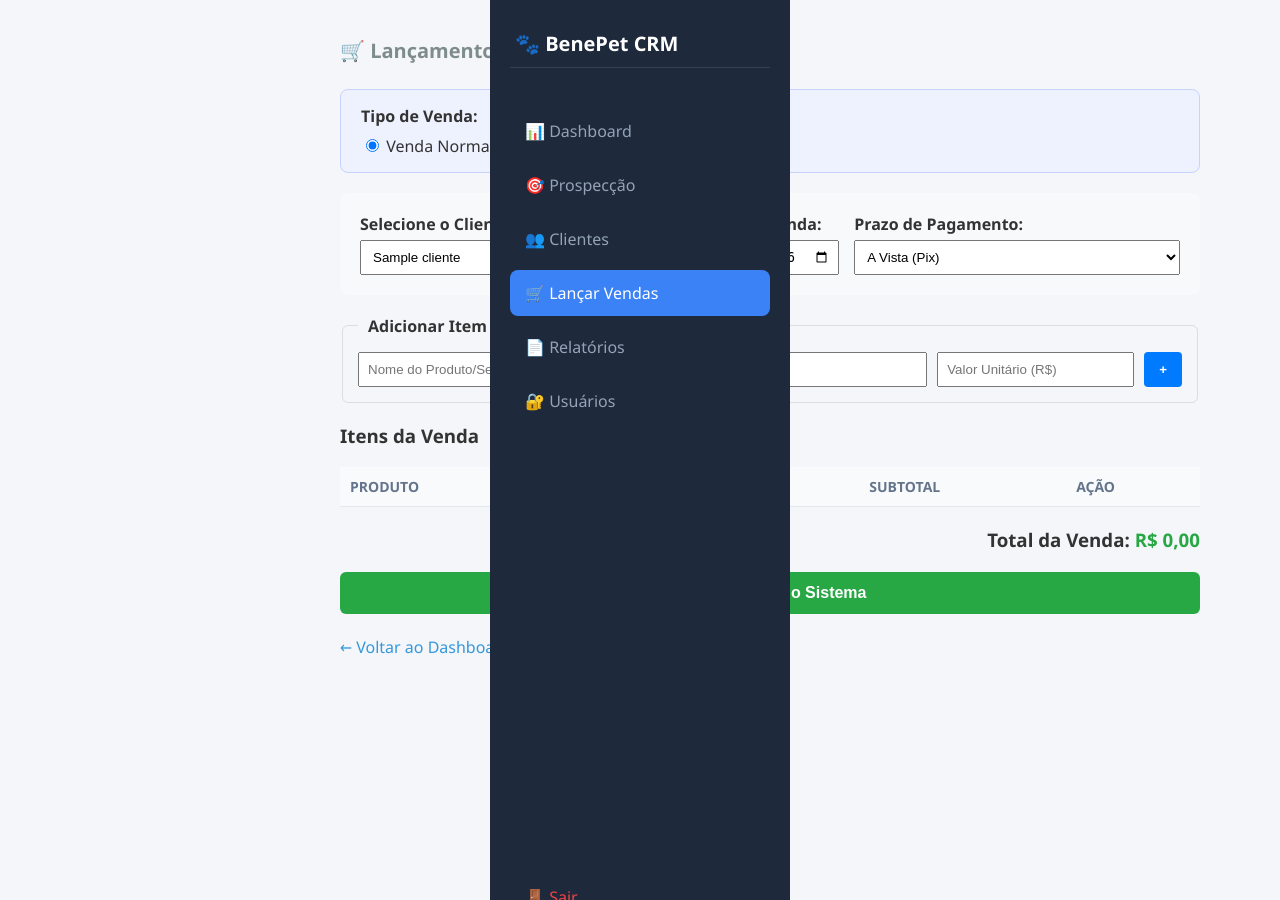
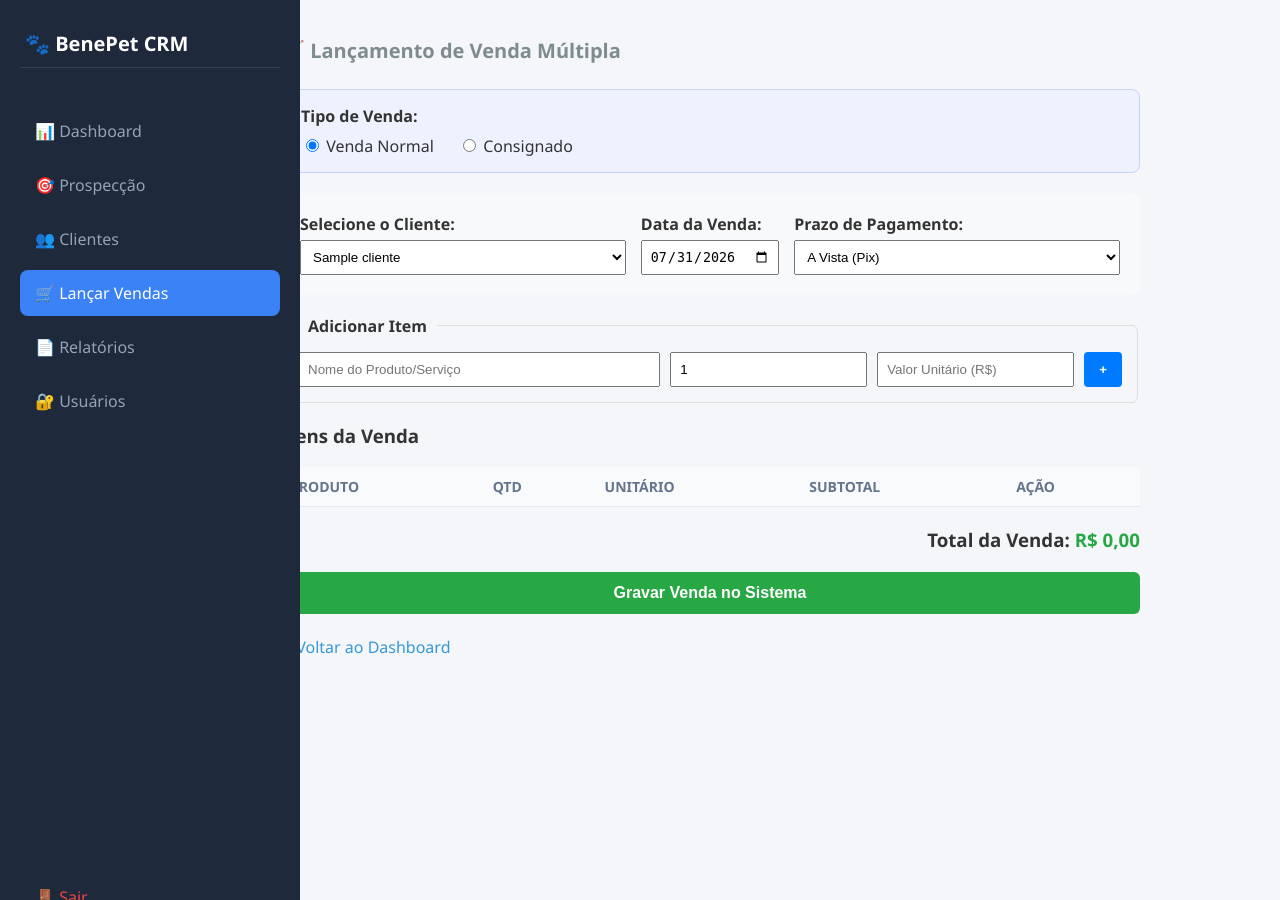
Before and after one commit to Bepenet/Benepet-CRM, a Flask app: page /vendas in a window 1280 px wide. Run offline with Flask 3, Linux system fonts and the light colour scheme; the visitor is signed in with stand-in values (Sample User, id 1); tables that the repository leaves empty hold one stand-in row (values such as "Sample post"); data that the repository does not hold is empty.

Commit message:
Corrige posicao do menu lateral fixo a esquerda em todas as telas

```diff
--- a/templates/cliente_detalhe.html
+++ b/templates/cliente_detalhe.html
@@ -7,7 +7,7 @@
     <link rel="stylesheet" href="https://cdnjs.cloudflare.com/ajax/libs/font-awesome/6.0.0/css/all.min.css">
     <style>
         body { font-family: 'Segoe UI', Arial, sans-serif; margin: 0; background-color: #f4f6f9; display: flex; }
-        .sidebar { width: 260px; background-color: #1e293b; color: white; display: flex; flex-direction: column; padding: 20px; flex-shrink: 0; position: fixed; height: 100vh; }
+        .sidebar { width: 260px; background-color: #1e293b; color: white; display: flex; flex-direction: column; padding: 20px; flex-shrink: 0; position: fixed; left: 0; top: 0; height: 100vh; }
         .sidebar-brand { display: flex; align-items: center; gap: 10px; font-size: 20px; font-weight: bold; margin-bottom: 40px; padding: 10px 5px; border-bottom: 1px solid #334155; }
         .sidebar-menu { display: flex; flex-direction: column; gap: 8px; flex-grow: 1; }
         .menu-link { display: flex; align-items: center; gap: 12px; color: #94a3b8; text-decoration: none; padding: 12px 15px; border-radius: 8px; font-weight: 500; transition: all 0.3s ease; }
--- a/templates/clientes.html
+++ b/templates/clientes.html
@@ -7,7 +7,7 @@
     <link rel="stylesheet" href="https://cdnjs.cloudflare.com/ajax/libs/font-awesome/6.0.0/css/all.min.css">
     <style>
         body { font-family: 'Segoe UI', Arial, sans-serif; margin: 0; background-color: #f4f6f9; display: flex; }
-        .sidebar { width: 260px; background-color: #1e293b; color: white; display: flex; flex-direction: column; padding: 20px; flex-shrink: 0; position: fixed; height: 100vh; }
+        .sidebar { width: 260px; background-color: #1e293b; color: white; display: flex; flex-direction: column; padding: 20px; flex-shrink: 0; position: fixed; left: 0; top: 0; height: 100vh; }
         .sidebar-brand { display: flex; align-items: center; gap: 10px; font-size: 20px; font-weight: bold; margin-bottom: 40px; padding: 10px 5px; border-bottom: 1px solid #334155; }
         .sidebar-menu { display: flex; flex-direction: column; gap: 8px; flex-grow: 1; }
         .menu-link { display: flex; align-items: center; gap: 12px; color: #94a3b8; text-decoration: none; padding: 12px 15px; border-radius: 8px; font-weight: 500; transition: all 0.3s ease; }
--- a/templates/consignacoes_pendentes.html
+++ b/templates/consignacoes_pendentes.html
@@ -9,7 +9,7 @@
         * { box-sizing: border-box; margin: 0; padding: 0; font-family: 'Segoe UI', Tahoma, Geneva, Verdana, sans-serif; }
         body { display: flex; background-color: #f4f6f9; color: #333; min-height: 100vh; }
 
-        .sidebar { width: 260px; background-color: #1e293b; color: white; display: flex; flex-direction: column; padding: 20px; flex-shrink: 0; position: fixed; height: 100vh; }
+        .sidebar { width: 260px; background-color: #1e293b; color: white; display: flex; flex-direction: column; padding: 20px; flex-shrink: 0; position: fixed; left: 0; top: 0; height: 100vh; }
         .sidebar-brand { display: flex; align-items: center; gap: 10px; font-size: 20px; font-weight: bold; margin-bottom: 40px; padding: 10px 5px; border-bottom: 1px solid #334155; }
         .sidebar-menu { display: flex; flex-direction: column; gap: 8px; flex-grow: 1; }
         .menu-link { display: flex; align-items: center; gap: 12px; color: #94a3b8; text-decoration: none; padding: 12px 15px; border-radius: 8px; font-weight: 500; }
--- a/templates/contatos_pendentes.html
+++ b/templates/contatos_pendentes.html
@@ -9,7 +9,7 @@
         * { box-sizing: border-box; margin: 0; padding: 0; font-family: 'Segoe UI', Tahoma, Geneva, Verdana, sans-serif; }
         body { display: flex; background-color: #f4f6f9; color: #333; min-height: 100vh; }
 
-        .sidebar { width: 260px; background-color: #1e293b; color: white; display: flex; flex-direction: column; padding: 20px; flex-shrink: 0; position: fixed; height: 100vh; }
+        .sidebar { width: 260px; background-color: #1e293b; color: white; display: flex; flex-direction: column; padding: 20px; flex-shrink: 0; position: fixed; left: 0; top: 0; height: 100vh; }
         .sidebar-brand { display: flex; align-items: center; gap: 10px; font-size: 20px; font-weight: bold; margin-bottom: 40px; padding: 10px 5px; border-bottom: 1px solid #334155; }
         .sidebar-menu { display: flex; flex-direction: column; gap: 8px; flex-grow: 1; }
         .menu-link { display: flex; align-items: center; gap: 12px; color: #94a3b8; text-decoration: none; padding: 12px 15px; border-radius: 8px; font-weight: 500; }
--- a/templates/prospeccao_detalhe.html
+++ b/templates/prospeccao_detalhe.html
@@ -9,7 +9,7 @@
         * { box-sizing: border-box; margin: 0; padding: 0; font-family: 'Segoe UI', Tahoma, Geneva, Verdana, sans-serif; }
         body { display: flex; background-color: #f4f6f9; color: #333; min-height: 100vh; }
 
-        .sidebar { width: 260px; background-color: #1e293b; color: white; display: flex; flex-direction: column; padding: 20px; flex-shrink: 0; position: fixed; height: 100vh; }
+        .sidebar { width: 260px; background-color: #1e293b; color: white; display: flex; flex-direction: column; padding: 20px; flex-shrink: 0; position: fixed; left: 0; top: 0; height: 100vh; }
         .sidebar-brand { display: flex; align-items: center; gap: 10px; font-size: 20px; font-weight: bold; margin-bottom: 40px; padding: 10px 5px; border-bottom: 1px solid #334155; }
         .sidebar-menu { display: flex; flex-direction: column; gap: 8px; flex-grow: 1; }
         .menu-link { display: flex; align-items: center; gap: 12px; color: #94a3b8; text-decoration: none; padding: 12px 15px; border-radius: 8px; font-weight: 500; }
--- a/templates/prospeccoes.html
+++ b/templates/prospeccoes.html
@@ -9,7 +9,7 @@
         * { box-sizing: border-box; margin: 0; padding: 0; font-family: 'Segoe UI', Tahoma, Geneva, Verdana, sans-serif; }
         body { display: flex; background-color: #f4f6f9; color: #333; min-height: 100vh; }
 
-        .sidebar { width: 260px; background-color: #1e293b; color: white; display: flex; flex-direction: column; padding: 20px; flex-shrink: 0; position: fixed; height: 100vh; }
+        .sidebar { width: 260px; background-color: #1e293b; color: white; display: flex; flex-direction: column; padding: 20px; flex-shrink: 0; position: fixed; left: 0; top: 0; height: 100vh; }
         .sidebar-brand { display: flex; align-items: center; gap: 10px; font-size: 20px; font-weight: bold; margin-bottom: 40px; padding: 10px 5px; border-bottom: 1px solid #334155; }
         .sidebar-menu { display: flex; flex-direction: column; gap: 8px; flex-grow: 1; }
         .menu-link { display: flex; align-items: center; gap: 12px; color: #94a3b8; text-decoration: none; padding: 12px 15px; border-radius: 8px; font-weight: 500; }
--- a/templates/relatorio_proximo_contato.html
+++ b/templates/relatorio_proximo_contato.html
@@ -9,7 +9,7 @@
         * { box-sizing: border-box; margin: 0; padding: 0; font-family: 'Segoe UI', Tahoma, Geneva, Verdana, sans-serif; }
         body { display: flex; background-color: #f4f6f9; color: #333; min-height: 100vh; }
 
-        .sidebar { width: 260px; background-color: #1e293b; color: white; display: flex; flex-direction: column; padding: 20px; flex-shrink: 0; position: fixed; height: 100vh; }
+        .sidebar { width: 260px; background-color: #1e293b; color: white; display: flex; flex-direction: column; padding: 20px; flex-shrink: 0; position: fixed; left: 0; top: 0; height: 100vh; }
         .sidebar-brand { display: flex; align-items: center; gap: 10px; font-size: 20px; font-weight: bold; margin-bottom: 40px; padding: 10px 5px; border-bottom: 1px solid #334155; }
         .sidebar-menu { display: flex; flex-direction: column; gap: 8px; flex-grow: 1; }
         .menu-link { display: flex; align-items: center; gap: 12px; color: #94a3b8; text-decoration: none; padding: 12px 15px; border-radius: 8px; font-weight: 500; }
--- a/templates/relatorio_vendas_cliente.html
+++ b/templates/relatorio_vendas_cliente.html
@@ -9,7 +9,7 @@
         * { box-sizing: border-box; margin: 0; padding: 0; font-family: 'Segoe UI', Tahoma, Geneva, Verdana, sans-serif; }
         body { display: flex; background-color: #f4f6f9; color: #333; min-height: 100vh; }
 
-        .sidebar { width: 260px; background-color: #1e293b; color: white; display: flex; flex-direction: column; padding: 20px; flex-shrink: 0; position: fixed; height: 100vh; }
+        .sidebar { width: 260px; background-color: #1e293b; color: white; display: flex; flex-direction: column; padding: 20px; flex-shrink: 0; position: fixed; left: 0; top: 0; height: 100vh; }
         .sidebar-brand { display: flex; align-items: center; gap: 10px; font-size: 20px; font-weight: bold; margin-bottom: 40px; padding: 10px 5px; border-bottom: 1px solid #334155; }
         .sidebar-menu { display: flex; flex-direction: column; gap: 8px; flex-grow: 1; }
         .menu-link { display: flex; align-items: center; gap: 12px; color: #94a3b8; text-decoration: none; padding: 12px 15px; border-radius: 8px; font-weight: 500; }
--- a/templates/relatorio_vendas_mes.html
+++ b/templates/relatorio_vendas_mes.html
@@ -9,7 +9,7 @@
         * { box-sizing: border-box; margin: 0; padding: 0; font-family: 'Segoe UI', Tahoma, Geneva, Verdana, sans-serif; }
         body { display: flex; background-color: #f4f6f9; color: #333; min-height: 100vh; }
 
-        .sidebar { width: 260px; background-color: #1e293b; color: white; display: flex; flex-direction: column; padding: 20px; flex-shrink: 0; position: fixed; height: 100vh; }
+        .sidebar { width: 260px; background-color: #1e293b; color: white; display: flex; flex-direction: column; padding: 20px; flex-shrink: 0; position: fixed; left: 0; top: 0; height: 100vh; }
         .sidebar-brand { display: flex; align-items: center; gap: 10px; font-size: 20px; font-weight: bold; margin-bottom: 40px; padding: 10px 5px; border-bottom: 1px solid #334155; }
         .sidebar-menu { display: flex; flex-direction: column; gap: 8px; flex-grow: 1; }
         .menu-link { display: flex; align-items: center; gap: 12px; color: #94a3b8; text-decoration: none; padding: 12px 15px; border-radius: 8px; font-weight: 500; }
--- a/templates/relatorio_vendas_vendedor.html
+++ b/templates/relatorio_vendas_vendedor.html
@@ -9,7 +9,7 @@
         * { box-sizing: border-box; margin: 0; padding: 0; font-family: 'Segoe UI', Tahoma, Geneva, Verdana, sans-serif; }
         body { display: flex; background-color: #f4f6f9; color: #333; min-height: 100vh; }
 
-        .sidebar { width: 260px; background-color: #1e293b; color: white; display: flex; flex-direction: column; padding: 20px; flex-shrink: 0; position: fixed; height: 100vh; }
+        .sidebar { width: 260px; background-color: #1e293b; color: white; display: flex; flex-direction: column; padding: 20px; flex-shrink: 0; position: fixed; left: 0; top: 0; height: 100vh; }
         .sidebar-brand { display: flex; align-items: center; gap: 10px; font-size: 20px; font-weight: bold; margin-bottom: 40px; padding: 10px 5px; border-bottom: 1px solid #334155; }
         .sidebar-menu { display: flex; flex-direction: column; gap: 8px; flex-grow: 1; }
         .menu-link { display: flex; align-items: center; gap: 12px; color: #94a3b8; text-decoration: none; padding: 12px 15px; border-radius: 8px; font-weight: 500; }
--- a/templates/relatorios.html
+++ b/templates/relatorios.html
@@ -9,7 +9,7 @@
         * { box-sizing: border-box; margin: 0; padding: 0; font-family: 'Segoe UI', Tahoma, Geneva, Verdana, sans-serif; }
         body { display: flex; background-color: #f4f6f9; color: #333; min-height: 100vh; }
 
-        .sidebar { width: 260px; background-color: #1e293b; color: white; display: flex; flex-direction: column; padding: 20px; flex-shrink: 0; position: fixed; height: 100vh; }
+        .sidebar { width: 260px; background-color: #1e293b; color: white; display: flex; flex-direction: column; padding: 20px; flex-shrink: 0; position: fixed; left: 0; top: 0; height: 100vh; }
         .sidebar-brand { display: flex; align-items: center; gap: 10px; font-size: 20px; font-weight: bold; margin-bottom: 40px; padding: 10px 5px; border-bottom: 1px solid #334155; }
         .sidebar-menu { display: flex; flex-direction: column; gap: 8px; flex-grow: 1; }
         .menu-link { display: flex; align-items: center; gap: 12px; color: #94a3b8; text-decoration: none; padding: 12px 15px; border-radius: 8px; font-weight: 500; }
--- a/templates/vendas.html
+++ b/templates/vendas.html
@@ -6,8 +6,8 @@
     <title>Lançar Venda - BenePet CRM</title>
     <link rel="stylesheet" href="{{ url_for('static', filename='style.css') }}">
     <style>
-        body { font-family: 'Segoe UI', Tahoma, Geneva, Verdana, sans-serif; margin: 0; background-color: #f4f6f9; color: #333; display: flex; min-height: 100vh; }
-        .sidebar { width: 260px; background-color: #1e293b; color: white; display: flex; flex-direction: column; padding: 20px; flex-shrink: 0; position: fixed; height: 100vh; }
+        body { font-family: 'Segoe UI', Tahoma, Geneva, Verdana, sans-serif; margin: 0; background-color: #f4f6f9; color: #333; display: flex; justify-content: flex-start; min-height: 100vh; }
+        .sidebar { width: 260px; background-color: #1e293b; color: white; display: flex; flex-direction: column; padding: 20px; flex-shrink: 0; position: fixed; left: 0; top: 0; height: 100vh; }
         .sidebar-brand { display: flex; align-items: center; gap: 10px; font-size: 20px; font-weight: bold; margin-bottom: 40px; padding: 10px 5px; border-bottom: 1px solid #334155; }
         .sidebar-menu { display: flex; flex-direction: column; gap: 8px; flex-grow: 1; }
         .menu-link { display: flex; align-items: center; gap: 12px; color: #94a3b8; text-decoration: none; padding: 12px 15px; border-radius: 8px; font-weight: 500; transition: all 0.3s ease; }
```
